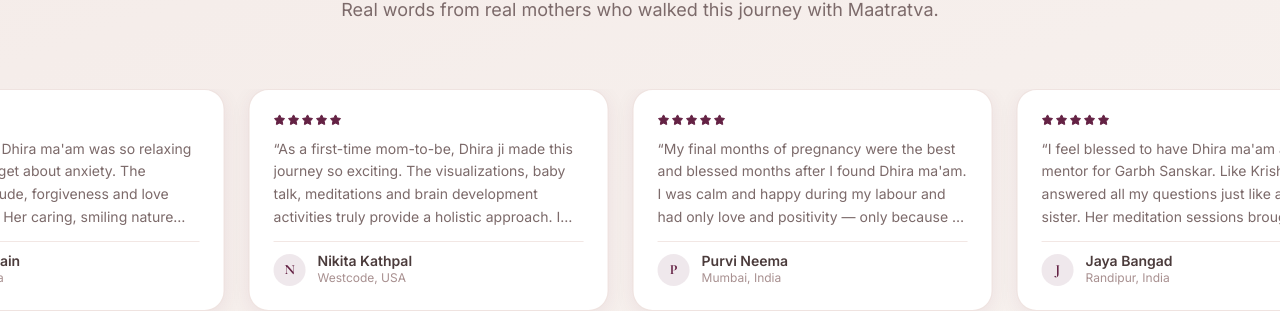
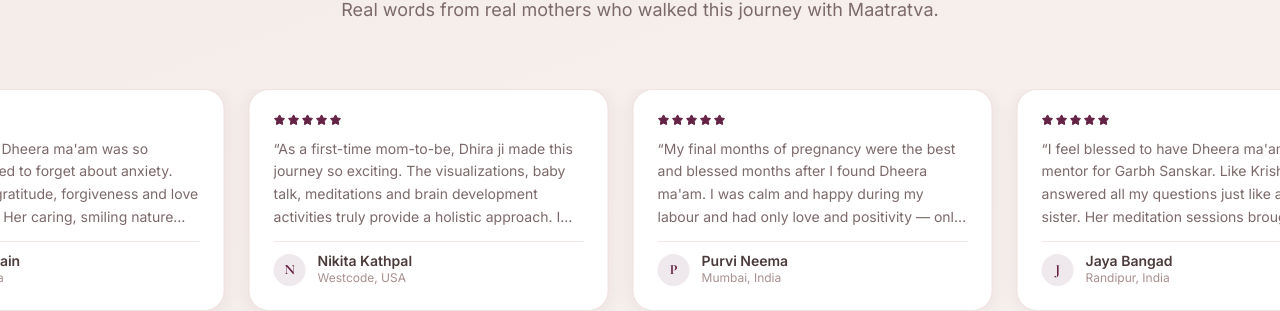
Before and after one commit to BahetiGiriraj/maatratva, a Next.js app: page / in a window 1280 px wide. Shown: the part 6332-6643 px from the top of the page. Built offline with nearby package versions, Linux system fonts and the light colour scheme.

Commit message:
Change Dhira back to Dheera in testimonials (TestimonialsSection.tsx and StoriesPageContent.tsx only)

```diff
--- a/src/app/stories/StoriesPageContent.tsx
+++ b/src/app/stories/StoriesPageContent.tsx
@@ -74,12 +74,12 @@ const allReviews = [
   {
     name: "Shilpi kashyap",
     location: "Indore, India",
-    text: "Ever since I took Dhira ma'am's first seminar, I got the positive vibes. I started Garbh Sanskar classes and my perspective suddenly changed. Everyone including my husband started telling me that my nature has changed positively. I feel empowered to manage my mental well-being.",
+    text: "Ever since I took Dheera ma'am's first seminar, I got the positive vibes. I started Garbh Sanskar classes and my perspective suddenly changed. Everyone including my husband started telling me that my nature has changed positively. I feel empowered to manage my mental well-being.",
   },
   {
     name: "Aayushi Jain",
     location: "Indore, India",
-    text: "Every chat with Dhira ma'am was so relaxing that I used to forget about anxiety. The lessons on gratitude, forgiveness and love made me kinder. Her caring, smiling nature gives me a motherly feeling. I loved the meditation and Tratak kriya sessions.",
+    text: "Every chat with Dheera ma'am was so relaxing that I used to forget about anxiety. The lessons on gratitude, forgiveness and love made me kinder. Her caring, smiling nature gives me a motherly feeling. I loved the meditation and Tratak kriya sessions.",
   },
   {
     name: "Nikita Kathpal",
@@ -89,12 +89,12 @@ const allReviews = [
   {
     name: "Purvi Neema",
     location: "Mumbai, India",
-    text: "My final months of pregnancy were the best and blessed months after I found Dhira ma'am. I was calm and happy during my labour and had only love and positivity — only because of her. She is the best mentor I can ever get.",
+    text: "My final months of pregnancy were the best and blessed months after I found Dheera ma'am. I was calm and happy during my labour and had only love and positivity — only because of her. She is the best mentor I can ever get.",
   },
   {
     name: "Jaya Bangad",
     location: "Randipur, India",
-    text: "I feel blessed to have Dhira ma'am as my mentor for Garbh Sanskar. Like Krishna, she answered all my questions just like an elder sister. Her meditation sessions brought me calmness. Her advice was not only for pregnancy but for whole life.",
+    text: "I feel blessed to have Dheera ma'am as my mentor for Garbh Sanskar. Like Krishna, she answered all my questions just like an elder sister. Her meditation sessions brought me calmness. Her advice was not only for pregnancy but for whole life.",
   },
   {
     name: "Riya Gujrati",
@@ -109,7 +109,7 @@ const allReviews = [
   {
     name: "Aarohi",
     location: "Indore, India",
-    text: "Dhira ma'am has completely transformed my yoga practice with patient guidance and deep knowledge. Every class feels like a personalized experience. The things I learnt in prenatal yoga classes were invaluable — and I was blessed with a baby girl.",
+    text: "Dheera ma'am has completely transformed my yoga practice with patient guidance and deep knowledge. Every class feels like a personalized experience. The things I learnt in prenatal yoga classes were invaluable — and I was blessed with a baby girl.",
   },
   {
     name: "Aditi Kothari",
@@ -139,7 +139,7 @@ const allReviews = [
   {
     name: "Nisha Patwari",
     location: "Indore, India",
-    text: "Dhira ma'am's sessions are extremely beneficial for natural delivery. I found the meditation classes very helpful in connecting with my baby. Thank you for educating me on this beautiful journey.",
+    text: "Dheera ma'am's sessions are extremely beneficial for natural delivery. I found the meditation classes very helpful in connecting with my baby. Thank you for educating me on this beautiful journey.",
   },
   {
     name: "Shweta Mahajan",
--- a/src/components/home/TestimonialsSection.tsx
+++ b/src/components/home/TestimonialsSection.tsx
@@ -10,11 +10,11 @@ import { FadeUp } from "@/components/ui/motion";
 type VideoStory = { videoId: string; name: string; location: string };
 
 const allReviews = [
-  { name: "Shilpi Kashyap", location: "Indore, India", text: "Ever since I took Dhira ma'am's first seminar, I got the positive vibes. I started Garbh Sanskar classes and my perspective suddenly changed. Everyone including my husband started telling me that my nature has changed positively. I feel empowered to manage my mental well-being." },
-  { name: "Aayushi Jain", location: "Indore, India", text: "Every chat with Dhira ma'am was so relaxing that I used to forget about anxiety. The lessons on gratitude, forgiveness and love made me kinder. Her caring, smiling nature gives me a motherly feeling. I loved the meditation and Tratak kriya sessions." },
+  { name: "Shilpi Kashyap", location: "Indore, India", text: "Ever since I took Dheera ma'am's first seminar, I got the positive vibes. I started Garbh Sanskar classes and my perspective suddenly changed. Everyone including my husband started telling me that my nature has changed positively. I feel empowered to manage my mental well-being." },
+  { name: "Aayushi Jain", location: "Indore, India", text: "Every chat with Dheera ma'am was so relaxing that I used to forget about anxiety. The lessons on gratitude, forgiveness and love made me kinder. Her caring, smiling nature gives me a motherly feeling. I loved the meditation and Tratak kriya sessions." },
   { name: "Nikita Kathpal", location: "Westcode, USA", text: "As a first-time mom-to-be, Dhira ji made this journey so exciting. The visualizations, baby talk, meditations and brain development activities truly provide a holistic approach. I am less anxious and more calm after joining these classes." },
-  { name: "Purvi Neema", location: "Mumbai, India", text: "My final months of pregnancy were the best and blessed months after I found Dhira ma'am. I was calm and happy during my labour and had only love and positivity — only because of her. She is the best mentor I can ever get." },
-  { name: "Jaya Bangad", location: "Randipur, India", text: "I feel blessed to have Dhira ma'am as my mentor for Garbh Sanskar. Like Krishna, she answered all my questions just like an elder sister. Her meditation sessions brought me calmness. Her advice was not only for pregnancy but for whole life." },
+  { name: "Purvi Neema", location: "Mumbai, India", text: "My final months of pregnancy were the best and blessed months after I found Dheera ma'am. I was calm and happy during my labour and had only love and positivity — only because of her. She is the best mentor I can ever get." },
+  { name: "Jaya Bangad", location: "Randipur, India", text: "I feel blessed to have Dheera ma'am as my mentor for Garbh Sanskar. Like Krishna, she answered all my questions just like an elder sister. Her meditation sessions brought me calmness. Her advice was not only for pregnancy but for whole life." },
   { name: "Riya Gujrati", location: "India", text: "Your visualization sessions make a person design their baby. You give every pregnant lady the strength to feel confident and positive. Me and my family is actually very much grateful for your generous support in my journey." },
   { name: "Aayushi Gargitke", location: "India", text: "The Garbh Sanskar course provided comprehensive knowledge and practical techniques to nurture a positive environment for my baby. Sessions like meditation, baby visualisation and pregnancy insights are inspiring and very helpful." },
   { name: "Aarohi", location: "Indore, India", text: "Dhira Mam has completely transformed my yoga practice with patient guidance and deep knowledge. Every class feels like a personalized experience. The things I learnt in prenatal yoga classes were invaluable — and I was blessed with a baby girl." },
```
